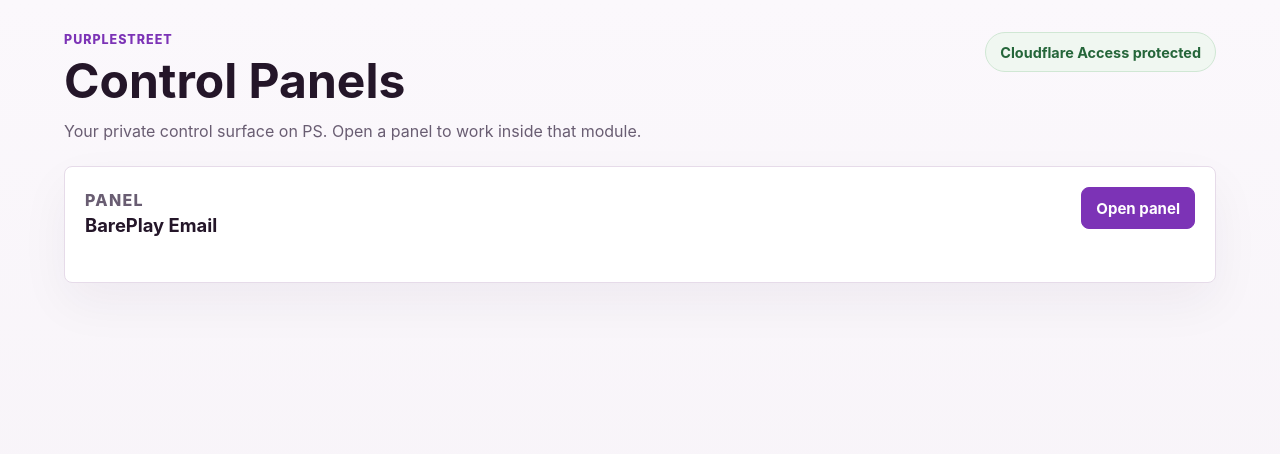
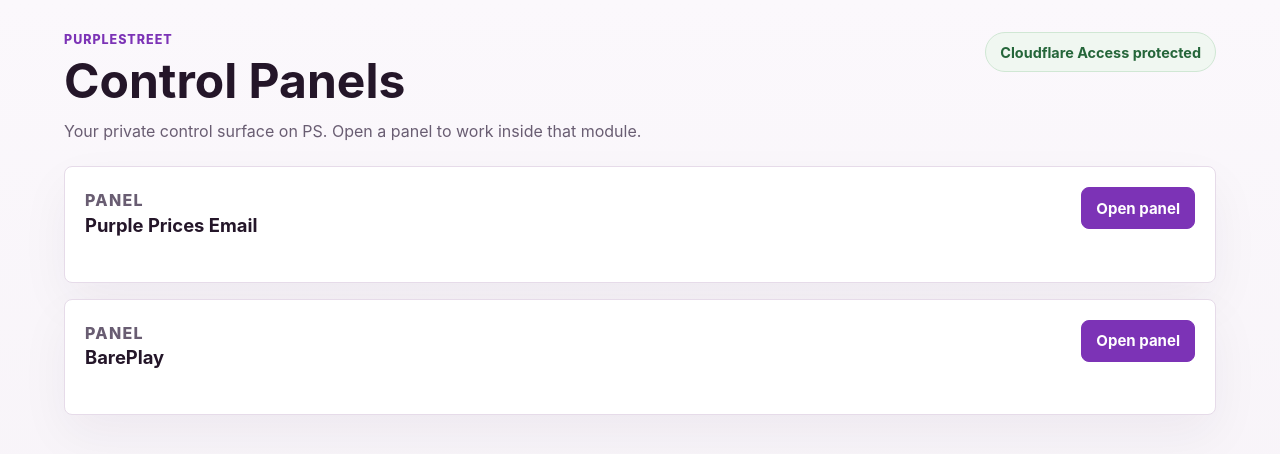
Before and after one commit to orderdept/bareplay-purplestreet, a Next.js app: page / in a window 1280 px wide. Shown: the top 454 px of the page. Built offline with nearby package versions, Linux system fonts and the light colour scheme.

Commit message:
Restore Purple Prices card on BarePlay launcher

```diff
--- a/app/page.tsx
+++ b/app/page.tsx
@@ -22,7 +22,19 @@
           <div className="module-row">
             <div>
               <p className="section-step">Panel</p>
-              <h2>BarePlay Email</h2>
+              <h2>Purple Prices Email</h2>
+            </div>
+            <Link className="action-link" href="https://ppemail.purplestreet.com/purple-prices-email">
+              Open panel
+            </Link>
+          </div>
+        </article>
+
+        <article className="panel wide">
+          <div className="module-row">
+            <div>
+              <p className="section-step">Panel</p>
+              <h2>BarePlay</h2>
             </div>
             <Link className="action-link" href="/bareplay-email">
               Open panel
```
